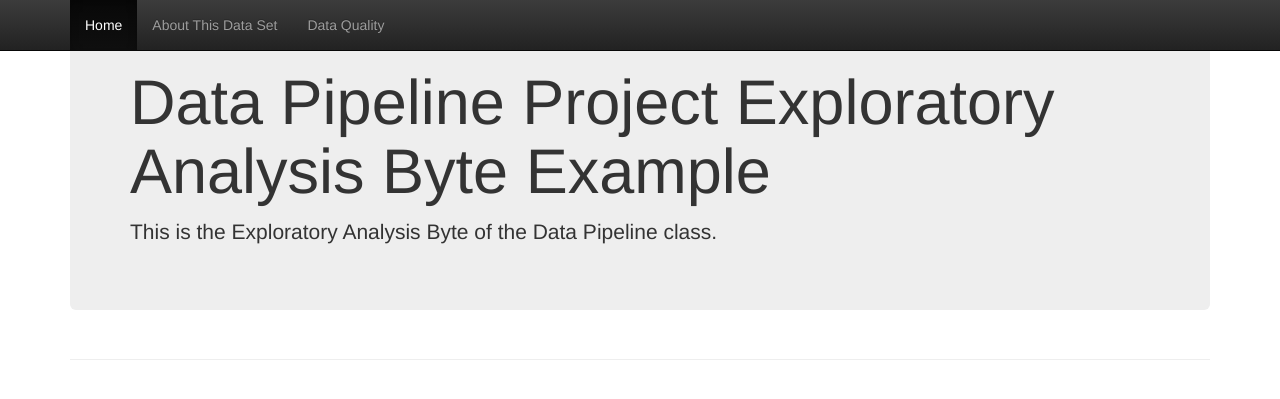
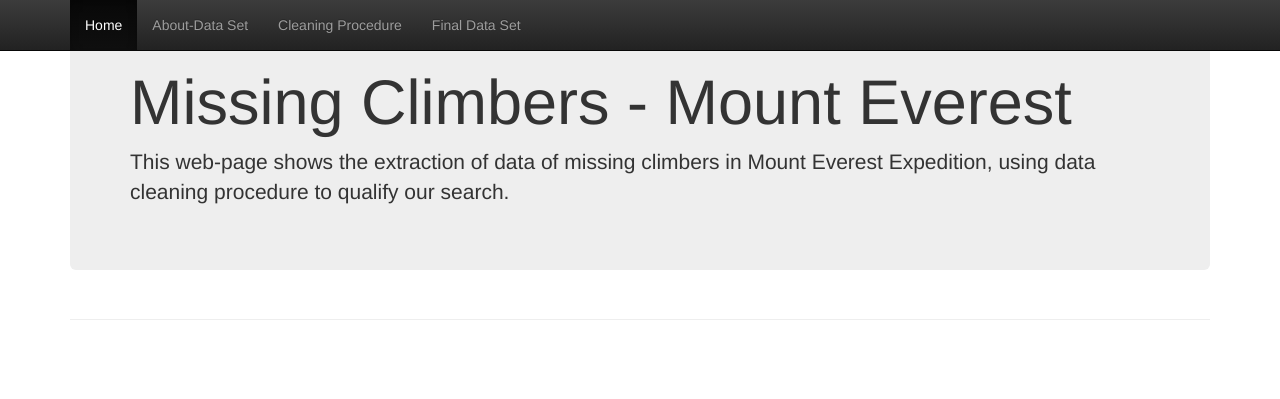
Before and after one commit to soumyajitpaul/soumyajit-github-byte2, a Flask app: template templates/index.html in a window 1280 px wide. Shown: the top 399 px of the page. Run offline with Flask 2, Linux system fonts and the light colour scheme; the template is opened without the code that fills it, so the values that code supplies are empty; parts of the project's set-up code (start-up, migrations or seed data) failed here and were passed over; some libraries are stand-ins or nearby versions.

Commit message:
changed index file1

```diff
--- a/templates/index.html
+++ b/templates/index.html
@@ -34,8 +34,9 @@
         <div id="navbar" class="navbar-collapse collapse">
           <ul class="nav navbar-nav">
             <li class="active"><a href="#">Home</a></li>
-            <li><a href="about">About This Data Set</a></li>
-	    <li><a href="quality">Data Quality</a></li>
+            <li><a href="about">About-Data Set</a></li>
+	    <li><a href="quality">Cleaning Procedure</a></li>
+	    <li><a href="result">Final Data Set</a></li>
           </ul>
         </div><!--/.nav-collapse -->
       </div>
@@ -45,8 +46,10 @@
 
       <!-- Main jumbotron for a primary marketing message or call to action -->
       <div class="jumbotron">
-	<h1>Data Pipeline Project Exploratory Analysis Byte Example</h1>
-        <p>This is the Exploratory Analysis Byte of the Data Pipeline class.</p>
+	<h1>Missing Climbers - Mount Everest</h1>
+        <p>This web-page shows the extraction of data of missing climbers in Mount Everest Expedition,
+        using data cleaning procedure to qualify our search. </p>
+
       </div>
 
       <div class="page-header">
```
